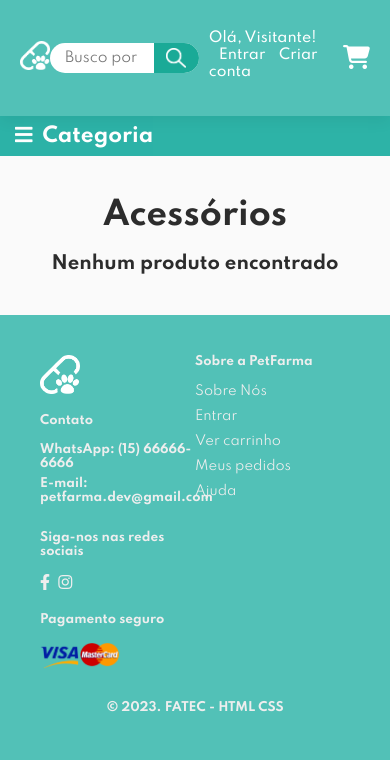
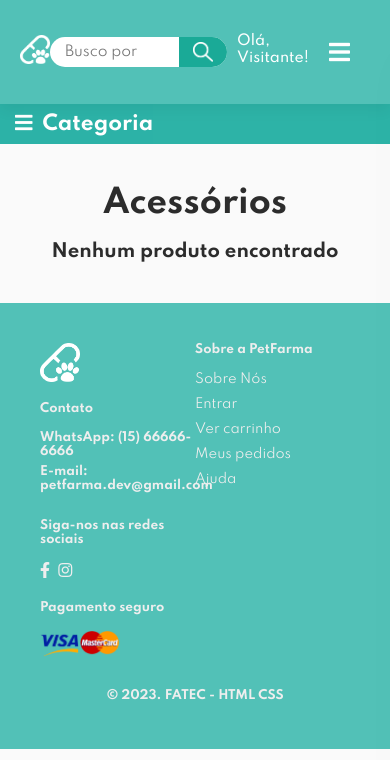
Before and after one commit to BeatrizARibeiro/Pet-Farma, a PHP site: page /pet-farma/aces.php in a window 390 px wide. Shown: the top 760 px of the page. Run offline with PHP 8.4, Linux system fonts and the light colour scheme; data that the repository does not hold is empty; some libraries are stand-ins or nearby versions.

Commit message:
menu mobile header apenas funciona o do ADM

```diff
--- a/public/css/style.css
+++ b/public/css/style.css
@@ -209,10 +209,6 @@ body {
     height: 40px;
     display: flex;
     align-items: center;
-    /* z-index: 999; */
-    position: sticky;
-    top: 0;
-    left: 0
 }
 
 
--- a/public/includes/header.php
+++ b/public/includes/header.php
@@ -12,7 +12,11 @@ if ($usuarioLogado) {
   $usuario = $primeiroNome;
   $sair = '<a href="logout.php" style="color:#137373; font-weight: 600; margin-left:5px;" class="">Sair <i class="fa-solid fa-right-from-bracket fa-ls" style="color: #137373;"></i></a>';
 } else {
-  $usuario = 'Visitante! <a href="login.php" class="f-cli">Entrar</a> <a href="cadastro.php" class="f-cli">Criar conta</a>';
+  $usuario = 'Visitante! <div class="f-user"> <ul id="navbar">
+  <li><a href="login.php" class="f-cli">Entrar</a></li>
+  <li><a href="cadastro.php" class="f-cli">Criar conta</a></li>
+  <a href="#" id="close"><i class="far fa-times"></i></a>
+  </ul></div>';
 }
 
 ?>
@@ -49,6 +53,8 @@ if ($usuarioLogado) {
         </div>
       </form>
 
+
+
       <?php
       $busca_url = "http://localhost/pet-farma/busca.php?busca=";
       if(isset($_POST['btnbusca'])){
@@ -57,24 +63,39 @@ if ($usuarioLogado) {
       }
       ?>
 
-    <div  class="f-admin" <?php if(!Login::isLogged() || $usuarioLogado['admin'] == 0) { echo 'style="display: none;"'; } ?>><!--funcoes do admin, apenas o admin ve codus=1 ou codus=2-->
-        <a href="pedidos.php">Pedidos</a>
-        <a href="prod_listar.php">Produtos</a>
-        <a href="cate_listar.php">Categorias</a>
-        <a href="marca_listar.php">Marcas</a>
-        <a href="espe_listar.php">Espécies</a>
+ <div class="f-admin" <?php if(!Login::isLogged() || $usuarioLogado['admin'] == 0) { echo 'style="display: none;"'; } ?>><!--funcoes do admin, apenas o admin ve codus=1 ou codus=2-->
+      <ul id="navbar">
+        <li><a href="pedidos.php">Pedidos</a></li>
+      <li><a href="prod_listar.php">Produtos</a></li>
+      <li><a href="cate_listar.php">Categorias</a></li>
+      <li><a href="marca_listar.php">Marcas</a></li>
+      <li><a href="espe_listar.php">Espécies</a></li>
+      <li><?=$sair?></li>
+      <a href="#" id="close"><i class="far fa-times"></i></a>
+    </ul>
   </div>
+
+
   <p class="usuario">Olá, <?=$usuario?></p>
 
+  <div class="f-user"  <?php if(Login::isLogged() && $usuarioLogado['admin']) { echo 'style="display: none;"'; } ?>>
+    <ul id="navbar">
+    <li><a class="f-cli" <?php if(!Login::isLogged() || $usuarioLogado['admin']) { echo 'style="display: none;"'; } ?> href="dados_listar.php?codus=<?=$usuarioLogado['codus']?>">Meus dados</a></li>
+    <li><a class="f-cli" <?php if(!Login::isLogged() || $usuarioLogado['admin']) { echo 'style="display: none;"'; } ?> href="pedido_listar.php?codus=<?=$usuarioLogado['codus']?>">Meus Pedidos</a></li>
+    <li><a href="carrinho.php"><i class="fa-solid fa-cart-shopping fa-xl" style="color: #ffff"></i></a></li>
+    <li><?=$sair?></li>
+    <a href="#" id="close"><i class="far fa-times"></i></a>
+  </ul>
+</div>
+
+<!-- <?=$sair?>    -->
+
+<div id="mobile">
+  <i id="bar" class="fas fa-solid fa-bars"></i>
+</div>
+</section>
 
 
-    <div <?php if(Login::isLogged() && $usuarioLogado['admin']) { echo 'style="display: none;"'; } ?>>
-    <a class="f-cli" <?php if(!Login::isLogged() || $usuarioLogado['admin']) { echo 'style="display: none;"'; } ?> href="dados_listar.php?codus=<?=$usuarioLogado['codus']?>">Meus dados</a>
-    <a class="f-cli" <?php if(!Login::isLogged() || $usuarioLogado['admin']) { echo 'style="display: none;"'; } ?> href="pedido_listar.php?codus=<?=$usuarioLogado['codus']?>">Meus Pedidos</a>
-    <a href="carrinho.php"><i class="fa-solid fa-cart-shopping fa-xl" style="color: #ffff"></i></a>
-    </div>
-    <?=$sair?>
-  </section>
 
 <nav class="categoria">
   <div class="divHeader2">
@@ -92,3 +113,7 @@ if ($usuarioLogado) {
           <ul>
             </div>
           </nav>
+
+
+          <script src="public/js/script.js"></script>
+  </body>
--- a/public/includes/home.php
+++ b/public/includes/home.php
@@ -69,7 +69,6 @@
           <h2>Qualidade e preços que cabem no seu bolso?</h2>
           <h1>Confira as novidades</h1>
           <p>Você economiza e não precisa sair de casa!</p>
-          <!--tirei o botão pq ele não faz sentido no contexto do site-->
       </div>
       <div class="animaishome">
           <img src="public/img/animaishome.png">
--- /dev/null
+++ b/public/js/script.js
@@ -0,0 +1,15 @@
+const bar = document.getElementById('bar');
+const close = document.getElementById('close');
+const nav = document.getElementById('navbar');
+
+if (bar) {
+    bar.addEventListener('click', () => {
+        nav.classList.add('active');
+    })
+}
+
+if (close) {
+    close.addEventListener('click', () => {
+        nav.classList.remove('active');
+    })
+}
```
Lines whose indentation alone changed are shown as unchanged.
